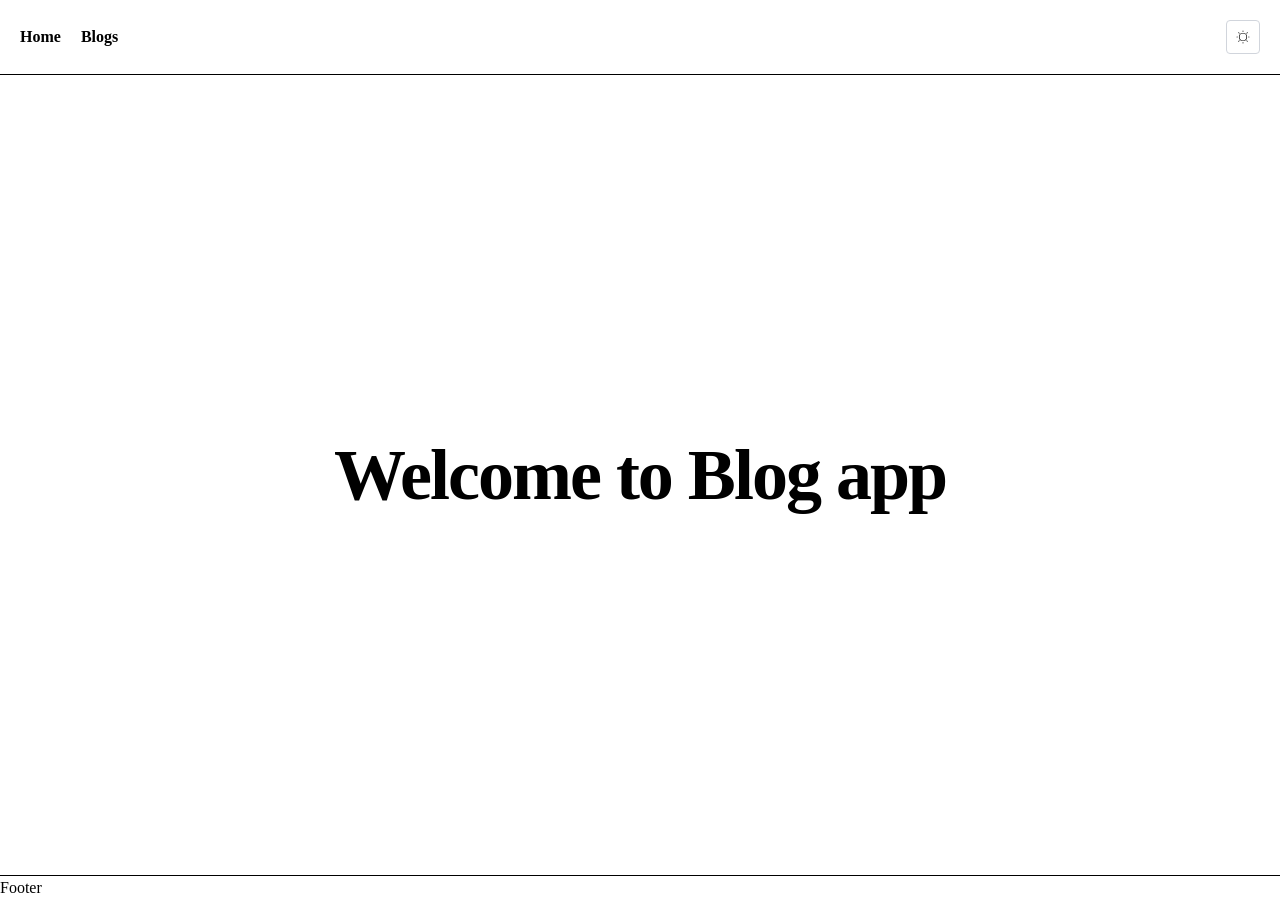
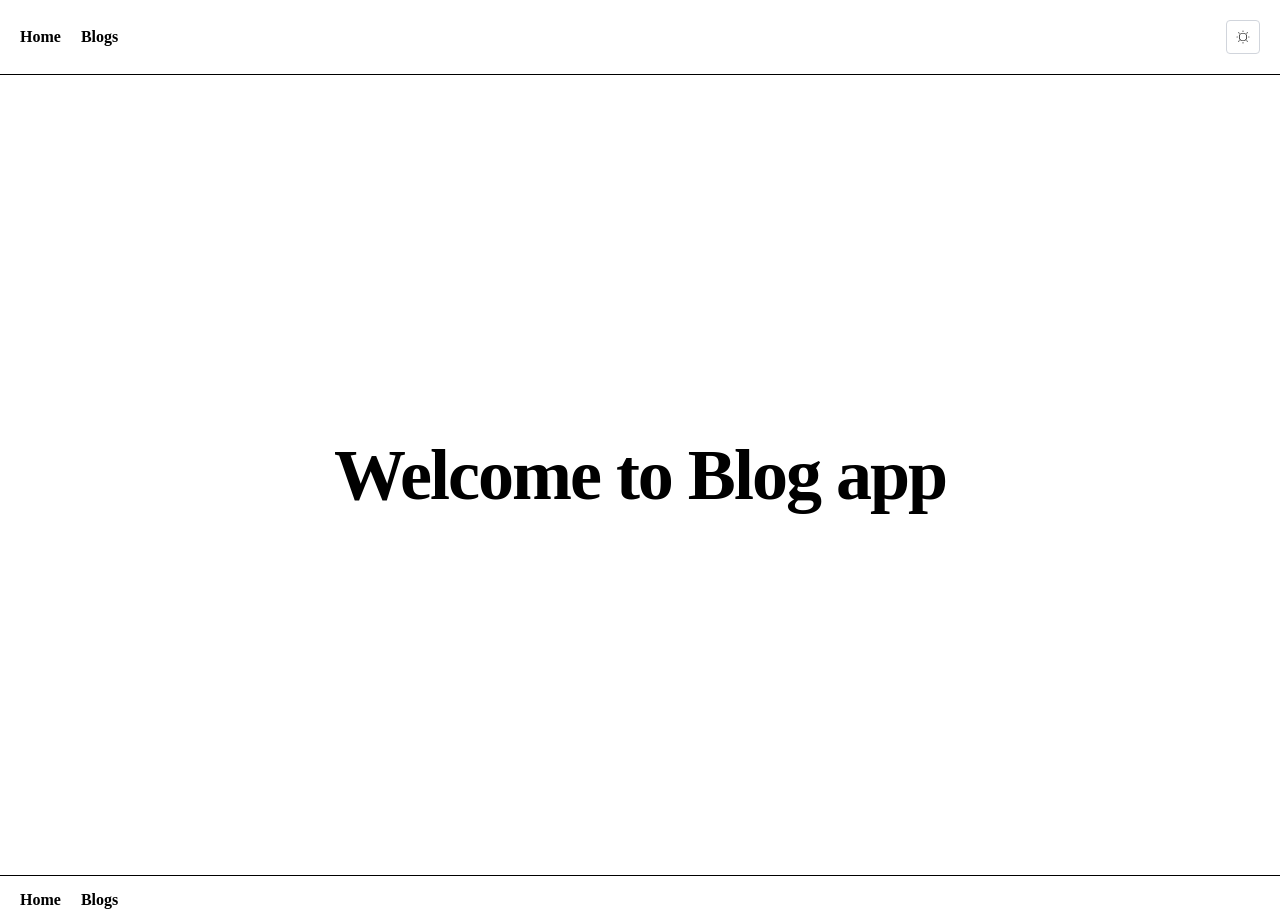
Before and after one commit to Cywus98213/expando-learning, a Next.js app: page / in a window 1280 px wide. Before the commit the page ends 900 px from the top, so only its background shows below. Built offline with nearby package versions, Linux system fonts and the light colour scheme.

Commit message:
add the image in the detail page

```diff
--- a/app/(root)/blogs/[blogId]/page.tsx
+++ b/app/(root)/blogs/[blogId]/page.tsx
@@ -1,6 +1,7 @@
 import BlogTag from "@/components/BlogTag";
 import Header from "@/components/Header";
 import { getBlogById } from "@/libs/actions/blog";
+import Image from "next/image";
 import { redirect } from "next/navigation";
 import React from "react";
 
@@ -17,6 +18,17 @@ const page = async ({ params }: Params) => {
     <main className="container page">
       <header>
         <Header title={blog.title} subHeader={blog.author} />
+        <section className="mt-5 rounded-md">
+          <Image
+            src={blog.imageUrl}
+            alt="blog image"
+            layout="intrinsic"
+            width={500}
+            height={160}
+            className="rounded-md"
+          />
+        </section>
+
         <div className="flex justify-between mt-5">
           <div className="flex justify-center items-center gap-3">
             {blog.tags.map((tag, index) => (
--- a/components/BlogCard.tsx
+++ b/components/BlogCard.tsx
@@ -42,7 +42,9 @@ const BlogCard = ({
               Author: {author}
             </p>
           </header>
-          <section className="mt-auto text-sm line-clamp-3 ">{content}</section>
+          <section className="mt-auto text-sm line-clamp-7 md:line-clamp-4">
+            {content}
+          </section>
         </div>
       </article>
     </Link>
--- a/components/Footer.tsx
+++ b/components/Footer.tsx
@@ -1,9 +1,13 @@
+import Link from "next/link";
 import React from "react";
 
 const Footer = () => {
   return (
-    <footer className="mt-auto border-t">
-      <nav>Footer</nav>
+    <footer className="mt-auto container border-t h-12 items-center flex">
+      <nav className="flex font-bold gap-5">
+        <Link href="/">Home</Link>
+        <Link href="/blogs">Blogs</Link>
+      </nav>
     </footer>
   );
 };
--- a/context/ThemeContext.tsx
+++ b/context/ThemeContext.tsx
@@ -19,11 +19,17 @@ export const ThemeProvider: React.FC<{ children: ReactNode }> = ({
 }) => {
   const [theme, setTheme] = useState("light");
 
-  const savedTheme = localStorage.getItem("theme") || "light";
+  useEffect(() => {
+    // Only runs on client
+    const savedTheme = localStorage.getItem("theme") || "light";
+    setTheme(savedTheme);
+    document.body.className = savedTheme;
+  }, []);
 
   useEffect(() => {
-    document.body.className = savedTheme;
-  }, [savedTheme]);
+    document.body.className = theme;
+    localStorage.setItem("theme", theme);
+  }, [theme]);
 
   const toggleTheme = () => {
     const newTheme = theme == "light" ? "dark" : "light";
```
